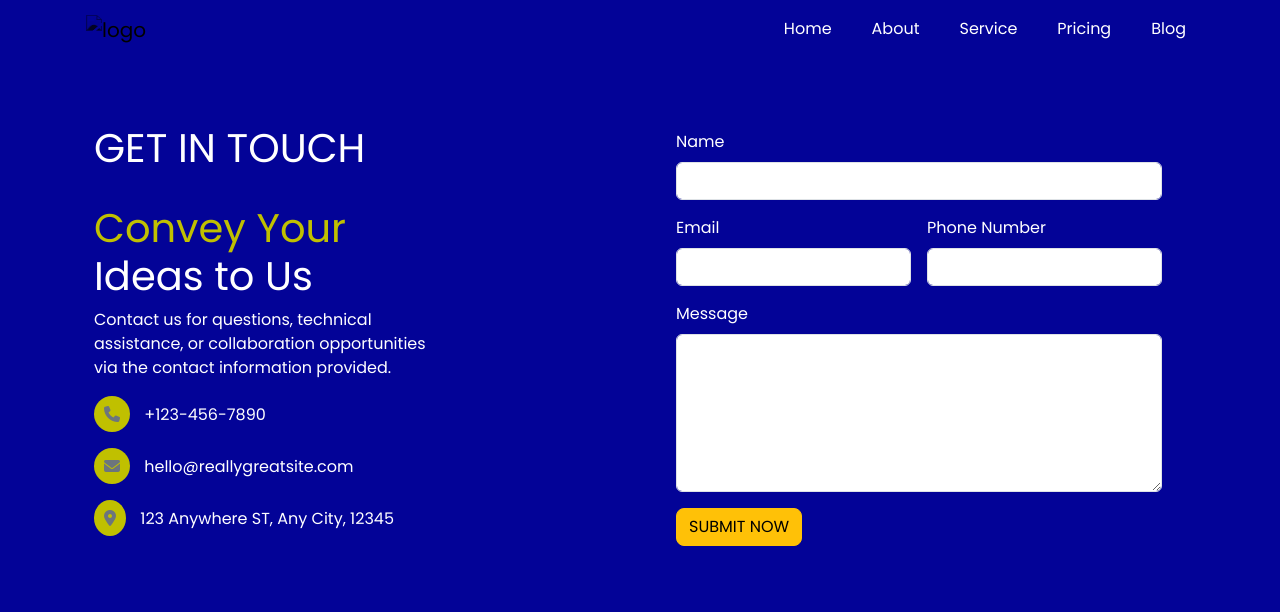
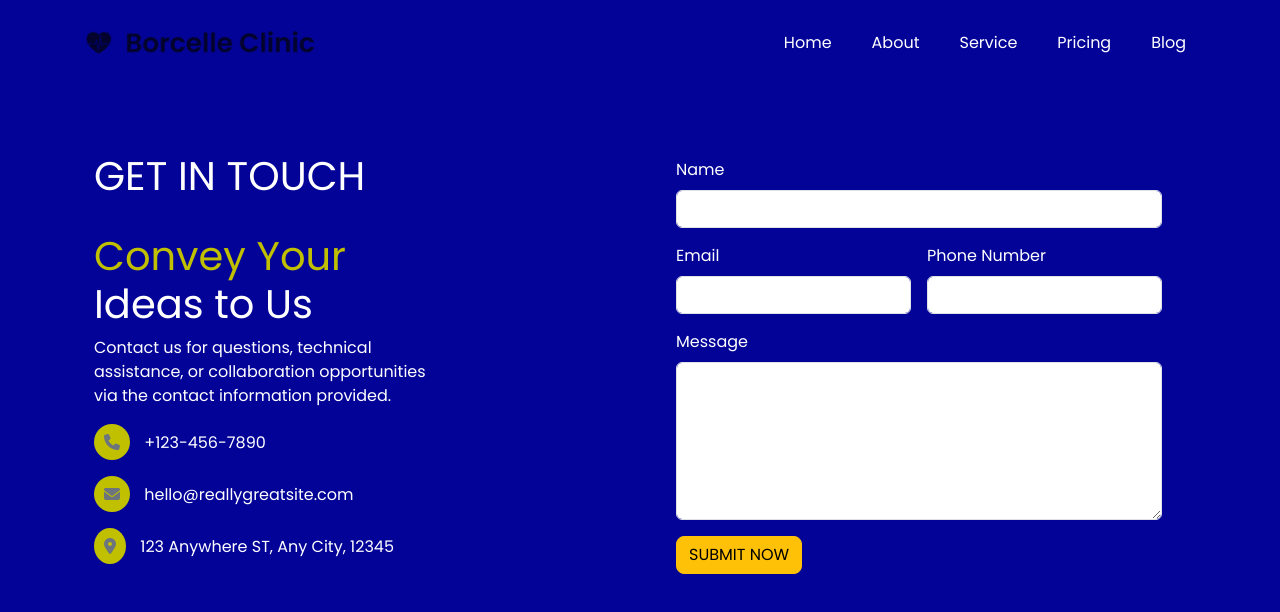
Before and after one commit to Damu-Ingle/Contact_Form, a plain HTML site: page index.html in a window 1280 px wide. Drawn offline with nearby package versions, Linux system fonts and the light colour scheme.

Commit message:
Add files via upload

```diff
--- a/index.html
+++ b/index.html
@@ -9,13 +9,13 @@
     <script src="https://cdn.jsdelivr.net/npm/bootstrap@5.3.3/dist/js/bootstrap.bundle.min.js"></script>
     <script src="https://kit.fontawesome.com/351fad2651.js" crossorigin="anonymous"></script>
     <title>Borcelle Clinic</title>
-    <link rel="shortcut icon" href="assets/Logo.png" type="image/x-icon">
+    <link rel="shortcut icon" href="Logo.png" type="image/x-icon">
 </head>
 
 <body class="body">
     <nav class="navbar navbar-expand-lg">
         <div class="container px-3">
-            <a class="navbar-brand logo" href="#"><img src="assets/Logo.png" alt="logo"></a>
+            <a class="navbar-brand logo" href="#"><img src="Logo.png" alt="logo"></a>
             <button class="navbar-toggler bg-light" type="button" data-bs-toggle="collapse"
                 data-bs-target="#navbarNavAltMarkup" aria-controls="navbarNavAltMarkup" aria-expanded="false"
                 aria-label="Toggle navigation">
```
Also changed, not shown: validation.js (line endings or trailing spaces).
